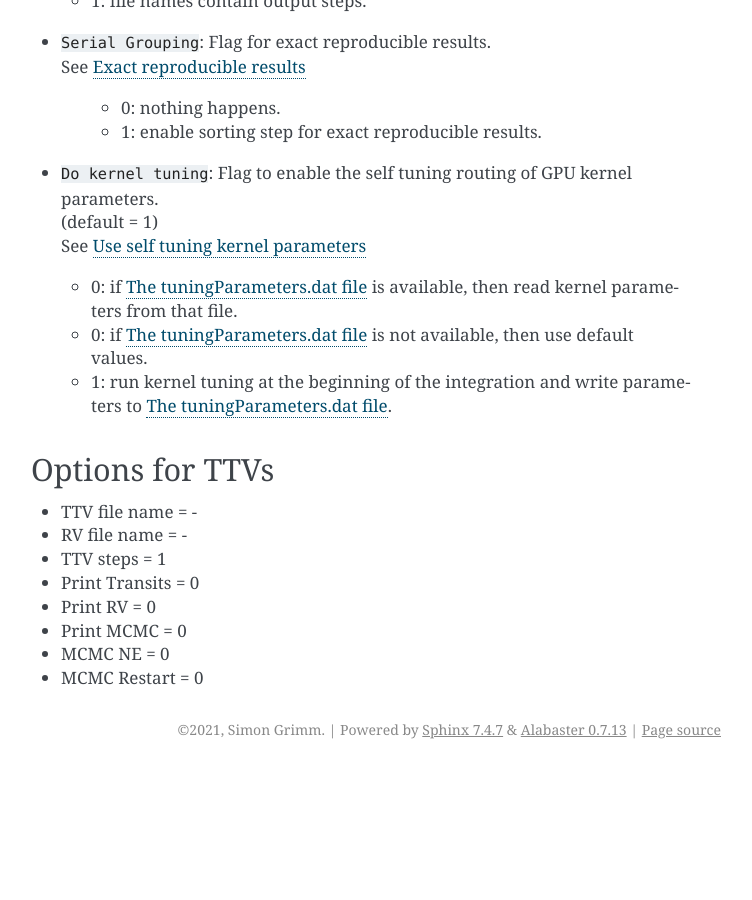
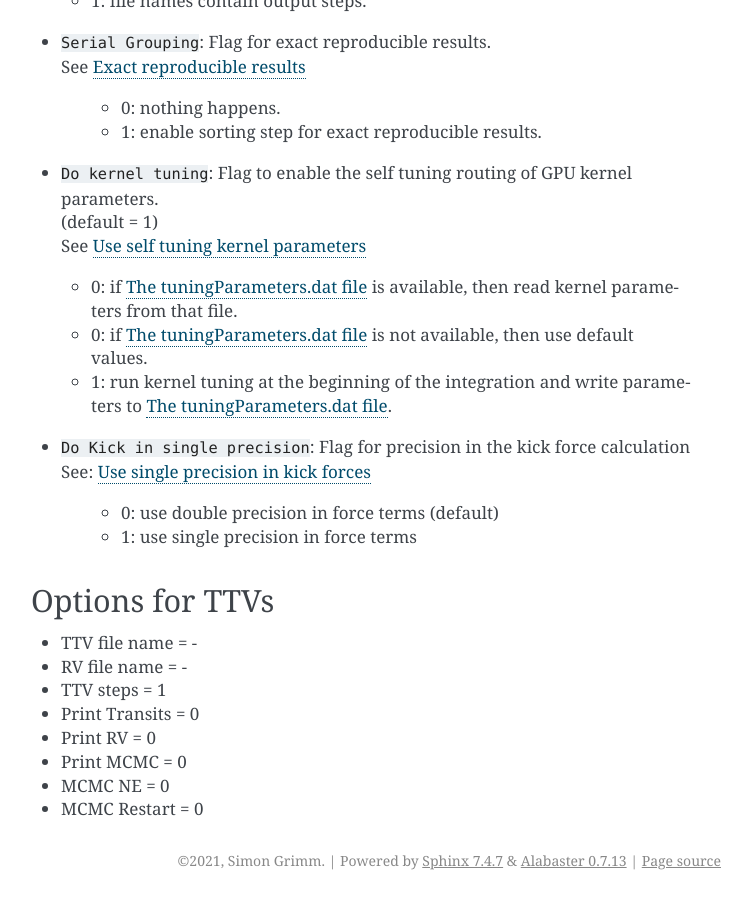
Before and after one commit to vinfreecs/genga, a Sphinx documentation site: the page built from docs/Param.rst, in a window 1280 px wide and 900 px high, scrolled down 9227 px. Shown: the whole window, without its empty margins (389-1141 px from the left). Built offline with Sphinx 7.4.7, drawn with Linux system fonts in a browser that asks for light colours; before the commit the page ends 9996 px from its top, so only the background shows below that.

Commit message:
move KickFloat from define.h to param.dat

```diff
--- a/docs/Param.rst
+++ b/docs/Param.rst
@@ -382,6 +382,11 @@ Other
   - 0: if :ref:`tuningFile` is  not available, then use default values.
   - 1: run kernel tuning at the beginning of the integration and write parameters to :ref:`tuningFile`.
 
+- | :literal:`Do Kick in single precision`: Flag for precision in the kick force calculation
+  | See: :ref:`KickFloat`
+
+   - 0: use double precision in force terms (default)
+   - 1: use single precision in force terms
 
 Options for TTVs
 ----------------
--- a/docs/index.rst
+++ b/docs/index.rst
@@ -46,6 +46,7 @@ Options
    Ejection.rst
    aeGrid.rst
    SetElements.rst
+   KickFloat.rst
    SerialGrouping.rst
    Poincare.rst
 
```
Also changed, not shown: README.md (+1 -0 lines), docs/KickFloat.rst (added, +38 -0 lines), docs/plots/PerformanceFloat.png (added), 5 other files.
